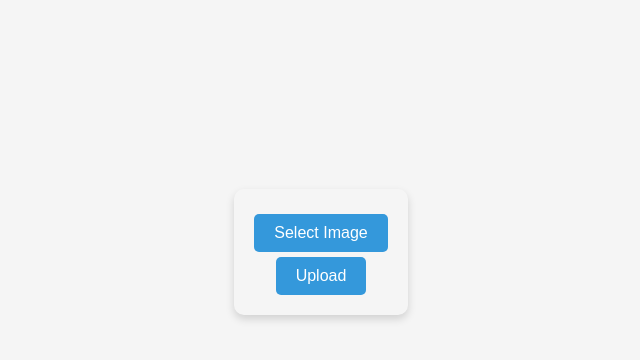
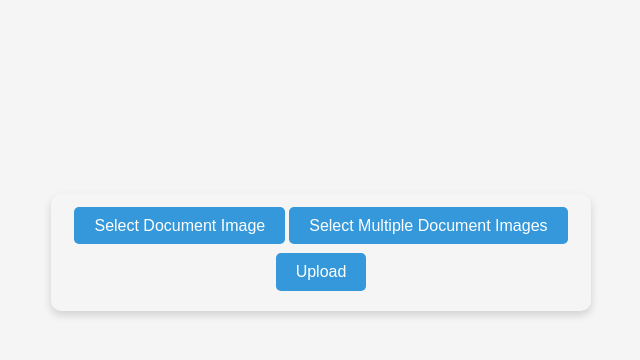
Before and after one commit to ZiniMedAmine/InvoiceScan, a Django app: page /invoiceScanApp/home in a window 1280 px wide. Shown: the part 148-508 px from the top of the page, without its empty margins (319-959 px from the left). Run offline with Django 5.2, Linux system fonts and the light colour scheme.

Commit message:
Added multiple images button to html template

```diff
--- a/invoiceScanProject/invoiceScanApp/templates/home.html
+++ b/invoiceScanProject/invoiceScanApp/templates/home.html
@@ -53,6 +53,9 @@
             font-size: 14px;
             color: #999;
         }
+        table{
+            margin-bottom:10px;
+        }
     </style>
 
 </head>
@@ -60,9 +63,20 @@
     <form action="{% url "home" %}" method="post" enctype="multipart/form-data">
         {% csrf_token %}
         <div class="upload-container">
-            <label for="file-upload" class="upload-button">Select Image</label>
-            <input type="file" id="file-upload" name="file" class="upload-input" accept="image/*">
+            <table>
+                <tr>
+                    <td>
+                        <label for="file-upload" class="upload-button">Select Document Image</label>
+                        <input type="file" id="file-upload" name="file" class="upload-input" accept="image/*">
+                    </td>
+                    <td>
+                        <label for="files-upload" class="upload-button">Select Multiple Document Images</label>
+                        <input type="file" id="files-upload" name="file" class="upload-input" accept="image/*">
+                    </td>
+                </tr>
+            </table>
             <input type="submit" value="Upload" class="upload-button">
+
         </div>
     </form>
     <script>
```
Also changed, not shown: invoiceScanProject/db.sqlite3 (added).
